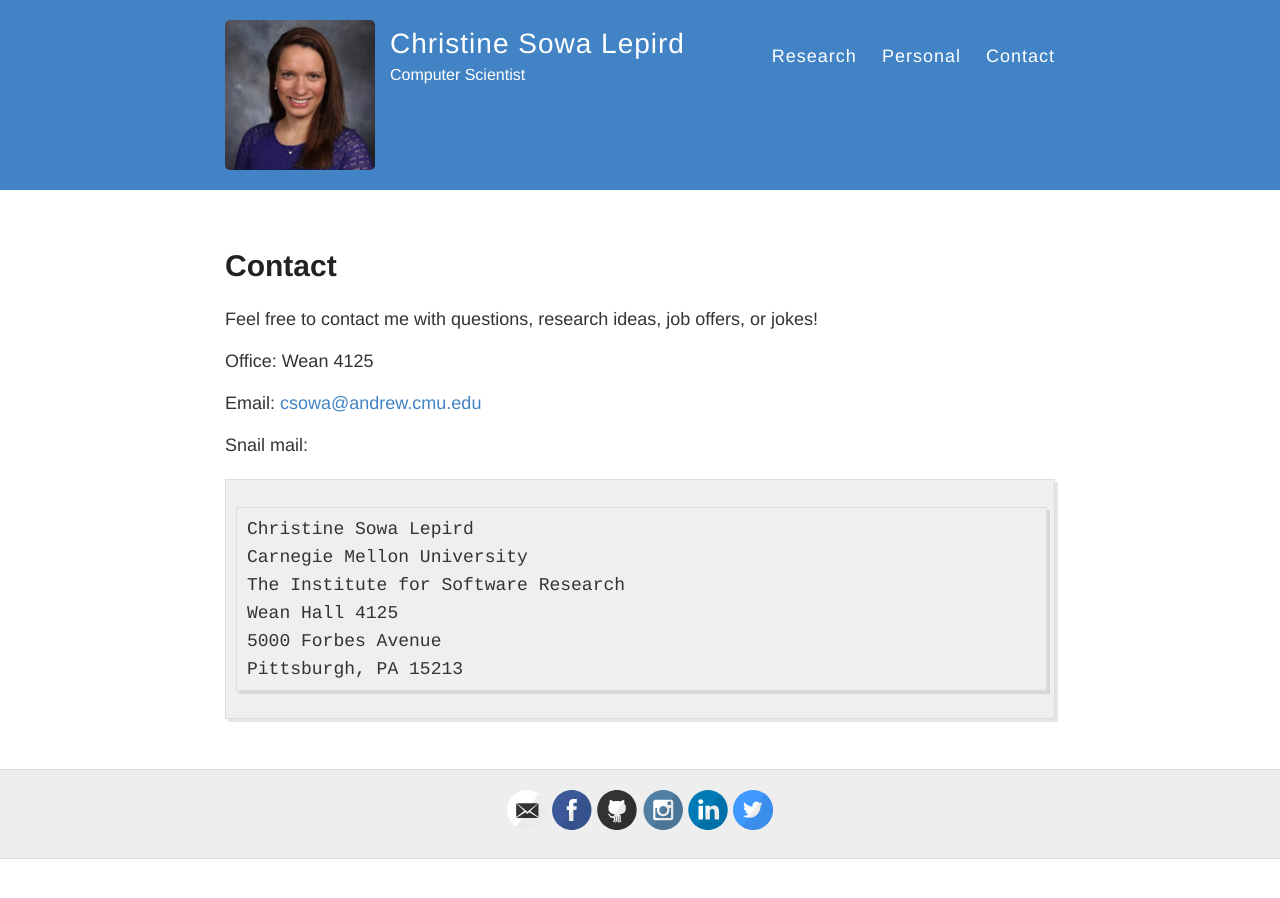
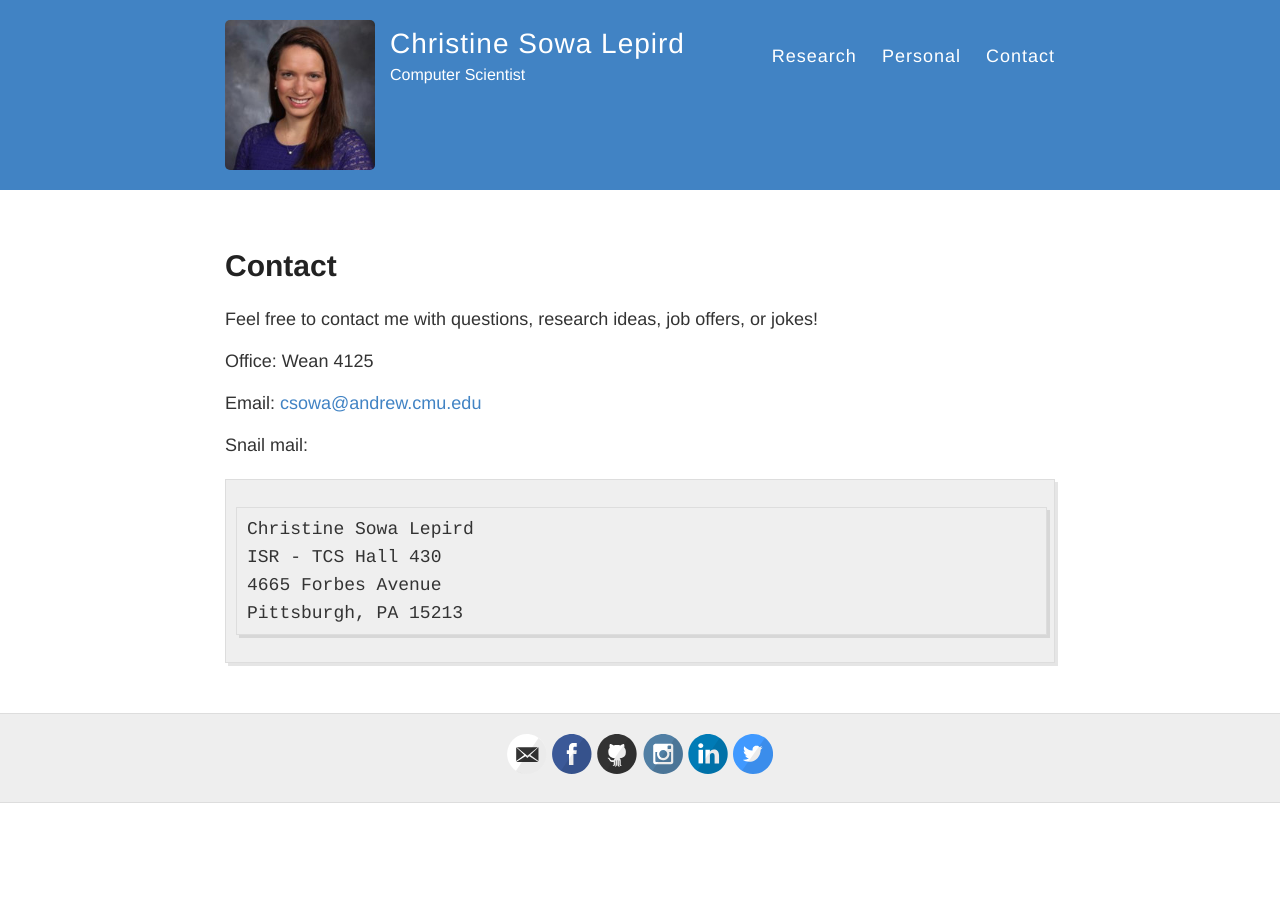
Before and after one commit to christine-lepird/christine-lepird.github.io, a Jekyll site: the page built from contact.md, in a window 1280 px wide. Built offline with Jekyll 4.4.1, drawn with Linux system fonts in a browser that asks for light colours.

Commit message:
Update contact.md

```diff
--- a/contact.md
+++ b/contact.md
@@ -13,8 +13,6 @@ Email: [csowa@andrew.cmu.edu](mailto:csowa@andrew.cmu.edu)
 Snail mail:
 
     Christine Sowa Lepird
-    Carnegie Mellon University
-    The Institute for Software Research
-    Wean Hall 4125
-    5000 Forbes Avenue
+    ISR - TCS Hall 430
+    4665 Forbes Avenue
     Pittsburgh, PA 15213
```
